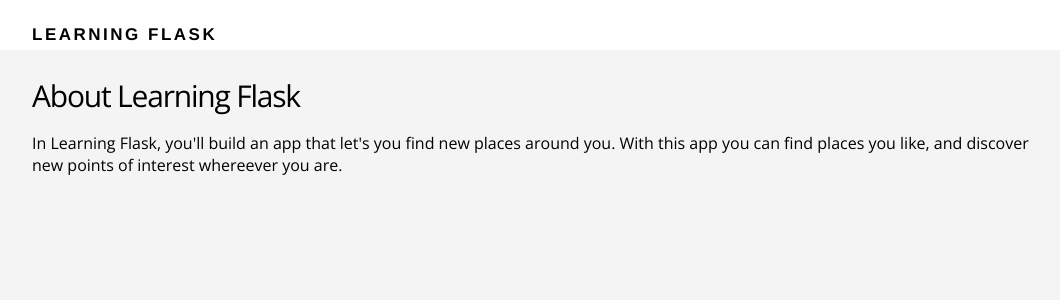
After one commit to samirpoonawala/learningflask, a Flask app: page /about in a window 1280 px wide. The commit adds this page. Shown: the top 300 px of the page, without its empty margins (108-1168 px from the left). Run offline with Flask 2, Linux system fonts and the light colour scheme.

Commit message:
About page

```diff
--- a/routes.py
+++ b/routes.py
@@ -6,5 +6,9 @@ app = Flask(__name__)
 def index():
 	return render_template("index.html")
 
+@app.route("/about")
+def about():
+	return render_template("about.html")
+
 if __name__ == "__main__":
 	app.run(debug=True)
--- /dev/null
+++ b/templates/about.html
@@ -0,0 +1,10 @@
+{% extends "layout.html" %}
+
+{% block content %}
+<main class="about-section">
+	<div class="container">
+		<h2>About Learning Flask</h2>
+		<p>In Learning Flask, you'll build an app that let's you find new places around you. With this app you can find places you like, and discover new points of interest whereever you are.</p>
+	</div>
+</main>
+{% endblock %}
--- a/templates/index.html
+++ b/templates/index.html
@@ -7,7 +7,7 @@
 		<div class="section-content">
 			<h2>Discover places near you</h2>
 			<a href="#" class="btn-primary">Sign up</a>
-			<a href="#" class="btn-secondary">Learn more</a>
+			<a href="{{ url_for('about') }}" class="btn-secondary">Learn more</a>
 		</div>
 
 		<div class="section-device">
```
